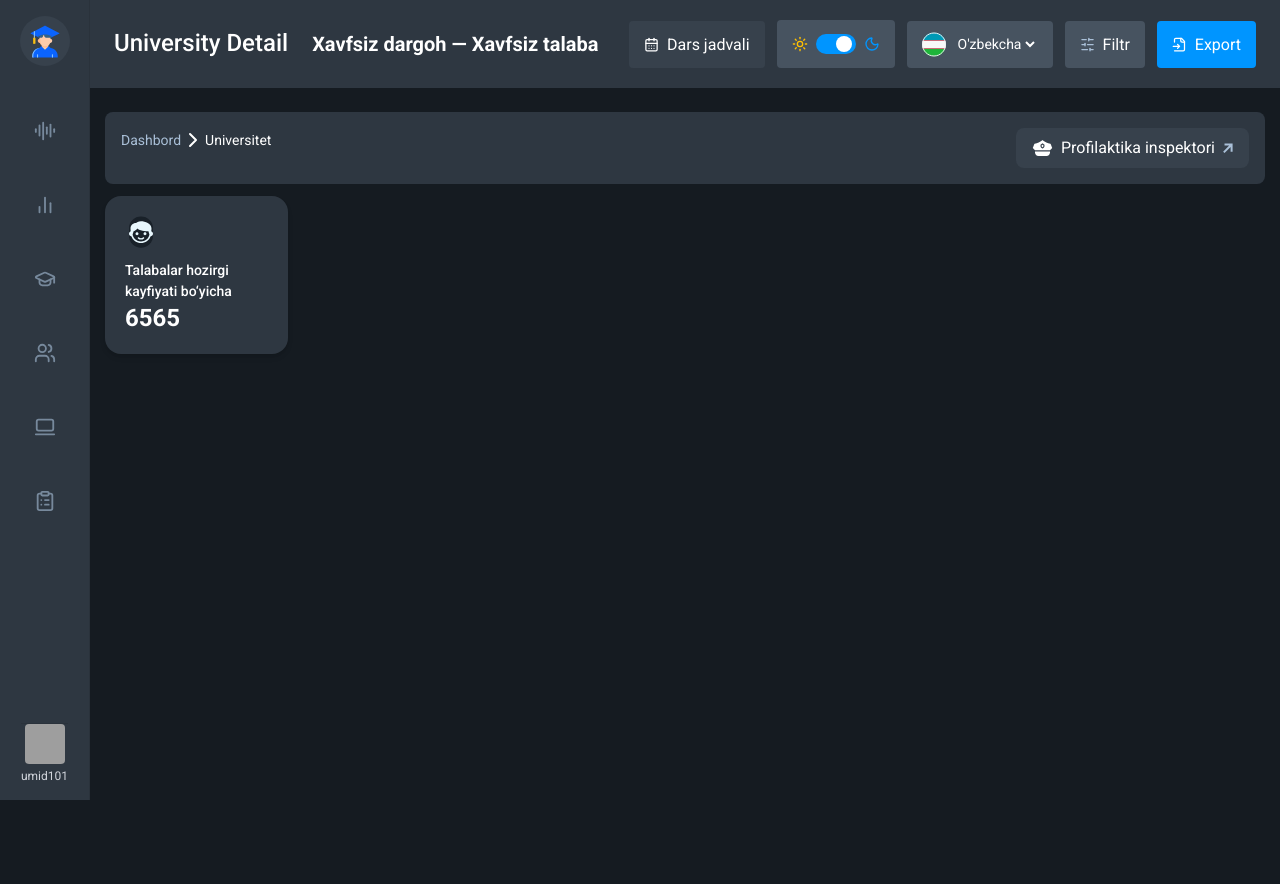
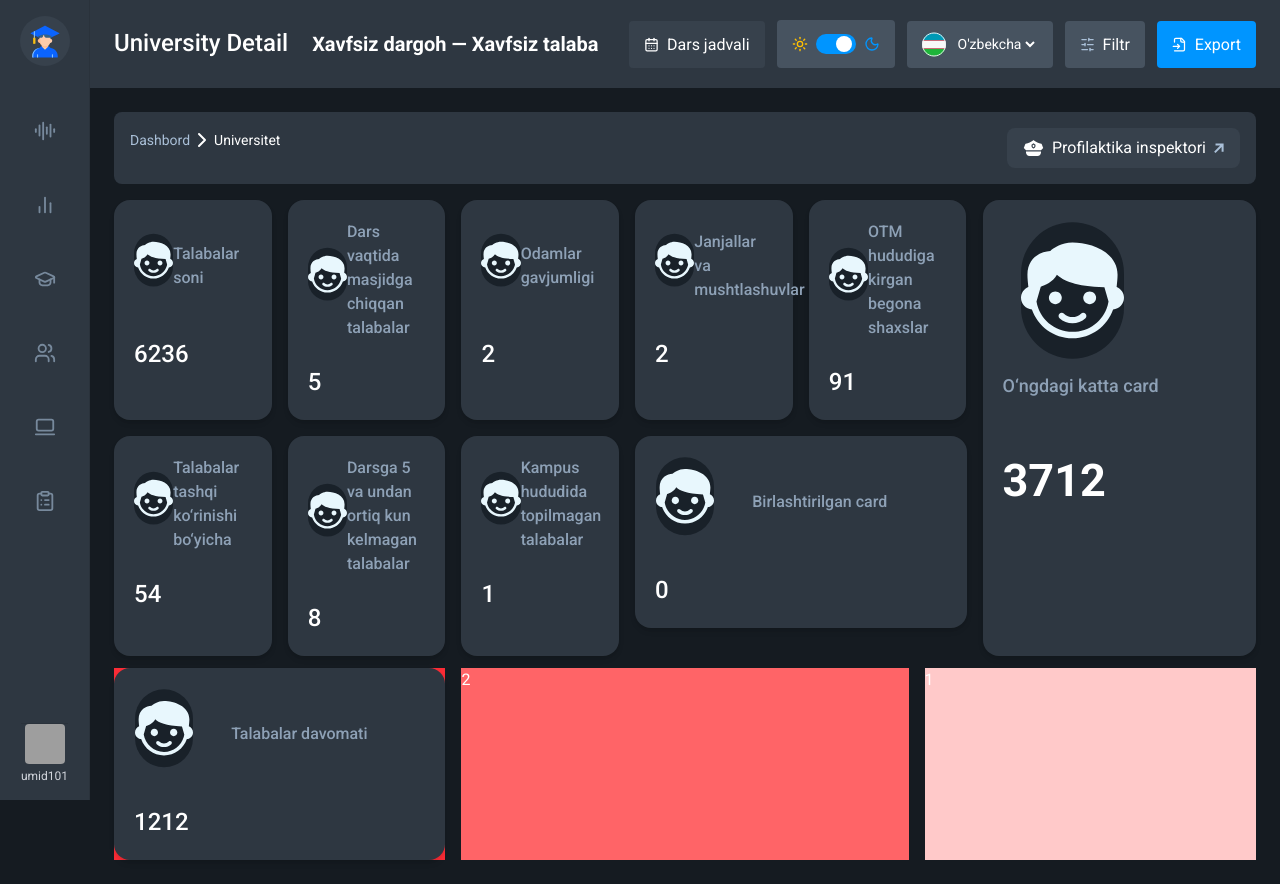
Before and after one commit to amall-j/xavsiz-, a React (Vite) app: page /university/1 in a window 1280 px wide. Before the commit the page ends 800 px from the top, so only its background shows below. Built offline with nearby package versions, Linux system fonts and the light colour scheme; grey boxes are pictures that could not be loaded.

Commit message:
univer detaling pages

```diff
--- a/src/App.tsx
+++ b/src/App.tsx
@@ -22,7 +22,7 @@ function DashboardLayout({
       <Sidebar />
       <div className="flex-1 flex flex-col">
         <Header title={title} extra={extra} />
-        <main className="flex-1 py-6 container">{children}</main>
+        <main className="flex-1 py-6 px-6">{children}</main>
       </div>
     </div>
   );
@@ -59,13 +59,11 @@ export default function App() {
           path="/kpi"
           element={
             <DashboardLayout title="KPI Baholash">
-              <KPI/>
+              <KPI />
             </DashboardLayout>
           }
         />
 
-
-        {/* Universitet detail */}
         <Route
           path="/university/:id"
           element={
@@ -73,13 +71,16 @@ export default function App() {
               <UniversityDetail />
             </DashboardLayout>
           }
-        >
-          {/* Nested route → xizmatlar */}
-          <Route
-            path="services/:serviceId"
-            element={<UniversityDetailStat />}
-          />
-        </Route>
+        />
+
+        <Route
+          path="/university/:id/services/:serviceId"
+          element={
+            <DashboardLayout title="Service Detail">
+              <UniversityDetailStat />
+            </DashboardLayout>
+          }
+        />
       </Routes>
     </Router>
   );
--- a/src/components/card/UniverServCard.tsx
+++ b/src/components/card/UniverServCard.tsx
@@ -4,36 +4,38 @@ interface UniverServCardProps {
   title: string;
   number: number;
   numColor?: string;
-  mode?: "primary" | "secondary"; // qo'shimcha variantlar ham bo'lishi mumkin
+  mode?: "primary" | "secondary";
 }
 
-// const UniverServData=[
-//   {
-//     id:1,
-//     title:""
-//   }
-// ]
 export default function UniverServCard({
   id,
   img,
   title,
   number,
-  numColor = "text-white",
+  numColor = "text-",
   mode = "primary",
 }: UniverServCardProps) {
   const modeClass = {
-    primary: "flex flex-wrap",
+    primary: "",
     secondary: "",
   }[mode];
 
   return (
     <div
       key={id}
-      className={`rounded-2xl shadow-md p-5  cursor-pointer transition bg-[#2E3741] ${modeClass}`}
+      className={`rounded-2xl shadow-md p-5 flex flex-col cursor-pointer transition bg-[#2E3741] ${modeClass}`}
     >
-      <img src={img} alt={title} className="w-8 h-8 object-contain mb-3" />
-      <h3 className=" text-[14px] font-medium mb-2">{title}</h3>
-      <p className={`text-2xl font-bold ${numColor}`}>{number}</p>
+      <div className="grid grid-cols-3 items-center ">
+        <img
+          src={img}
+          alt=""
+          className=" col-span-1   w-15 h-20 object-contain mb-3"
+        />
+        <h3 className="col-span-2 text-[16px] text-[#8EA1B6]  font-medium mb-2">
+          {title}
+        </h3>
+      </div>
+      <p className={`text-[24px] font-medium mt-6 ${numColor}`}>{number}</p>
     </div>
   );
 }
--- a/src/pages/Statistic/components/UniversityDetail.tsx
+++ b/src/pages/Statistic/components/UniversityDetail.tsx
@@ -1,16 +1,202 @@
 import { ChevronRight } from "lucide-react";
-import { useLocation } from "react-router-dom";
+import { useLocation, useNavigate, useParams } from "react-router-dom";
 import { DetIcon1, Go, PoliceIcon } from "../../../assets";
 import UniverServCard from "../../../components/card/UniverServCard";
+const universityDashboard = [
+  {
+    id: 1,
+    title: "Talabalar soni",
+    icon: DetIcon1,
+    number: 6236,
+  },
+  {
+    id: 2,
+    title: "Dars vaqtida masjidga chiqqan talabalar",
+    icon: DetIcon1,
+    number: 5,
+  },
+  {
+    id: 3,
+    title: "Odamlar gavjumligi",
+    icon: DetIcon1,
+    number: 2,
+  },
+  {
+    id: 4,
+    title: "Janjallar va mushtlashuvlar",
+    icon: DetIcon1,
+    number: 2,
+  },
+  {
+    id: 5,
+    title: "OTM hududiga kirgan begona shaxslar",
+    icon: DetIcon1,
+    number: 91,
+  },
+  {
+    id: 6,
+    title: "Talabalar tashqi ko‘rinishi bo‘yicha",
+    icon: DetIcon1,
+    number: 54,
+  },
+  {
+    id: 7,
+    title: "Darsga 5 va undan ortiq kun kelmagan talabalar",
+    icon: DetIcon1,
+    number: 8,
+  },
+  {
+    id: 8,
+    title: "Kampus hududida topilmagan talabalar",
+    icon: DetIcon1,
+    number: 1,
+  },
+  {
+    id: 9,
+    title: "Yotoqxonada begona odamlarning bo‘lishi",
+    icon: DetIcon1,
+    number: 0,
+  },
+  {
+    id: 10,
+    title: "Hodisa bo‘yicha ko‘rilgan chora-tadbirlar",
+    icon: DetIcon1,
+    number: 3712,
+  },
+  {
+    id: 11,
+    title: "Umumiy talaba",
+    icon: DetIcon1,
+    number: 50391,
+  },
+  {
+    id: 12,
+    title: "O‘qituvchilar",
+    icon: DetIcon1,
+    number: 11235,
+  },
+  {
+    id: 13,
+    title: "Chet elga chiqib ketgan talabalar",
+    icon: DetIcon1,
+    number: 626,
+  },
+  {
+    id: 14,
+    title: "Uzoq muddatli ta’tilga chiqqan talabalar",
+    icon: DetIcon1,
+    number: 329,
+  },
+  {
+    id: 15,
+    title: "Ijara sharoitida yashayotgan talabalar",
+    icon: DetIcon1,
+    number: 8587,
+  },
+  {
+    id: 16,
+    title: "Yotoqxonada yashayotgan talabalar",
+    icon: DetIcon1,
+    number: 8885,
+  },
+  {
+    id: 17,
+    title: "Tarixiy hududlarda yashayotgan talabalar",
+    icon: DetIcon1,
+    number: 112,
+  },
+  {
+    id: 18,
+    title: "Uyida yoki qarindoshinikida yashovchilar",
+    icon: DetIcon1,
+    number: 15148,
+  },
+  {
+    id: 19,
+    title: "Yoshlar tomonidan sodir etilgan jinoyatlar",
+    icon: DetIcon1,
+    number: 16,
+  },
+  {
+    id: 20,
+    title: "Yoshlar tomonidan sodir etilgan huquqbuzarliklar",
+    icon: DetIcon1,
+    number: 10618,
+  },
+];
 
 export default function UniversityDetail() {
   const location = useLocation();
   const { title } = location.state || {};
 
+  // return (
+  //   <div className="flex flex-col gap-3 ">
+  //     {/* detailing header */}
+  //     <div className="flex justify-between bg-[#2E3741] p-4 rounded-lg">
+  //       <div className="flex flex-col gap-1">
+  //         <div className="flex items-center">
+  //           <p className="text-[14px] text-[#AAC0D8]">Dashbord</p>
+  //           <ChevronRight />
+  //           <p className="text-[14px] text-white">Universitet</p>
+  //         </div>
+  //         <h1 className="text-[20px] font-bold">{title}</h1>
+  //       </div>
+  //       <div className="flex items-center gap-2 bg-[#37414C] px-4 py-2 rounded-lg ">
+  //         <img src={PoliceIcon} alt="" />
+  //         Profilaktika inspektori
+  //         <img src={Go} alt="" />
+  //       </div>
+  //     </div>
+
+  //     <div className="flex flex-col gap-6">
+  //       {/* 1-qator */}
+  //       <div className="grid grid-cols-5 gap-4">
+  //         {universityDashboard.slice(0, 5).map((item) => (
+  //           <div key={item.id} className="col-span-1">
+  //             <UniverServCard
+  //               id={item.id}
+  //               title={item.title}
+  //               img={item.icon}
+  //               number={item.number}
+  //               mode="primary"
+  //             />
+  //           </div>
+  //         ))}
+  //       </div>
+
+  //       {/* 2-qator */}
+  //       <div className="grid grid-cols-5 gap-4">
+  //         {/* 3 ta oddiy card */}
+  //         {universityDashboard.slice(5, 8).map((item) => (
+  //           <div key={item.id} className="col-span-1">
+  //             <UniverServCard
+  //               id={item.id}
+  //               title={item.title}
+  //               img={item.icon}
+  //               number={item.number}
+  //               mode="secondary"
+  //             />
+  //           </div>
+  //         ))}
+
+  //         {/* 2 ta cardni birlashtirib bitta qilish */}
+  //         <div className="col-span-2">
+  //           <UniverServCard
+  //             id={999}
+  //             title="Birlashtirilgan card"
+  //             img={universityDashboard[8].icon}
+  //             number={universityDashboard[8].number}
+  //             mode="primary"
+  //           />
+  //         </div>
+  //       </div>
+  //     </div>
+  //   </div>
+  // );
   return (
     <div className="flex flex-col gap-3 ">
       {/* detailing header */}
-      <div className="flex justify-between bg-[#2E3741] p-4 rounded-lg">
+      <div className="flex justify-between bg-[#2E3741] p-4 mb-1 rounded-lg">
         <div className="flex flex-col gap-1">
           <div className="flex items-center">
             <p className="text-[14px] text-[#AAC0D8]">Dashbord</p>
@@ -26,17 +212,90 @@ export default function UniversityDetail() {
         </div>
       </div>
 
-      <div className="grid grid-cols-6 items-center gap-3">
-        <div>
-          <UniverServCard
-            id={1}
-            title="Talabalar hozirgi
-          kayfiyati bo‘yicha"
-            img={DetIcon1}
-            number={6565}
-            mode="primary"
-          />
+      {/* asosiy layout */}
+
+      <div className="grid grid-cols-4 gap-4">
+        {/* chap taraf (2 qatorli gridlar) */}
+        <div className="col-span-3 flex flex-col gap-4">
+          {/* 1-qator */}
+          <div className="grid grid-cols-5 gap-4">
+            {universityDashboard.slice(0, 5).map((item) => (
+              <UniverServCard
+                key={item.id}
+                id={item.id}
+                title={item.title}
+                img={item.icon}
+                number={item.number}
+                mode="primary"
+              />
+            ))}
+          </div>
+
+          {/* 2-qator */}
+          <div className="grid grid-cols-5 gap-4">
+            {/* 3 ta oddiy card */}
+            {universityDashboard.slice(5, 8).map((item) => (
+              <UniverServCard
+                key={item.id}
+                id={item.id}
+                title={item.title}
+                img={item.icon}
+                number={item.number}
+                mode="secondary"
+              />
+            ))}
+
+            {/* 2 ta joyni egallovchi card */}
+            <div className="col-span-2">
+              <UniverServCard
+                id={999}
+                title="Birlashtirilgan card"
+                img={universityDashboard[8].icon}
+                number={universityDashboard[8].number}
+                mode="primary"
+              />
+            </div>
+          </div>
         </div>
+        {/* o‘ng tarafdagi katta card (2 qatordan joy oladi) */}
+        <div
+          className={`rounded-2xl shadow-md p-5 flex flex-col cursor-pointer transition bg-[#2E3741] `}
+        >
+          <div className="flex flex-col items-start ">
+            <img
+              src={universityDashboard[9].icon}
+              alt=""
+              className=" col-span-1   w-35 h-35 object-contain mb-3"
+            />
+            <h3 className="col-span-2 text-[18px] text-[#8EA1B6]  font-medium mb-2">
+              O‘ngdagi katta card
+            </h3>
+          </div>
+          <p className={`text-[45px]  font-semibold mt-12 text-white `}>
+            {universityDashboard[9].number}
+          </p>
+        </div>
+      </div>
+      <div className="grid grid-cols-10 gap-4">
+        <div className="col-span-3 bg-red-500">
+          <div
+            className={`rounded-2xl shadow-md p-5 flex flex-col cursor-pointer transition bg-[#2E3741] `}
+          >
+            <div className="grid grid-cols-3 items-center ">
+              <img
+                src={DetIcon1}
+                alt=""
+                className=" col-span-1   w-15 h-20 object-contain mb-3"
+              />
+              <h3 className="col-span-2 text-[16px] text-[#8EA1B6]  font-medium mb-2">
+                Talabalar davomati
+              </h3>
+            </div>
+            <p className={`text-[24px] font-medium mt-6 `}>1212</p>
+          </div>
+        </div>
+        <div className="col-span-4 bg-red-400">2</div>
+        <div className="col-span-3 bg-red-200">1</div>
       </div>
     </div>
   );
```
Also changed, not shown: src/pages/Statistic/components/univerDetailing pages/UniversityDetailStat.tsx (renamed from src/pages/Statistic/components/UniversityDetailStat.tsx).
